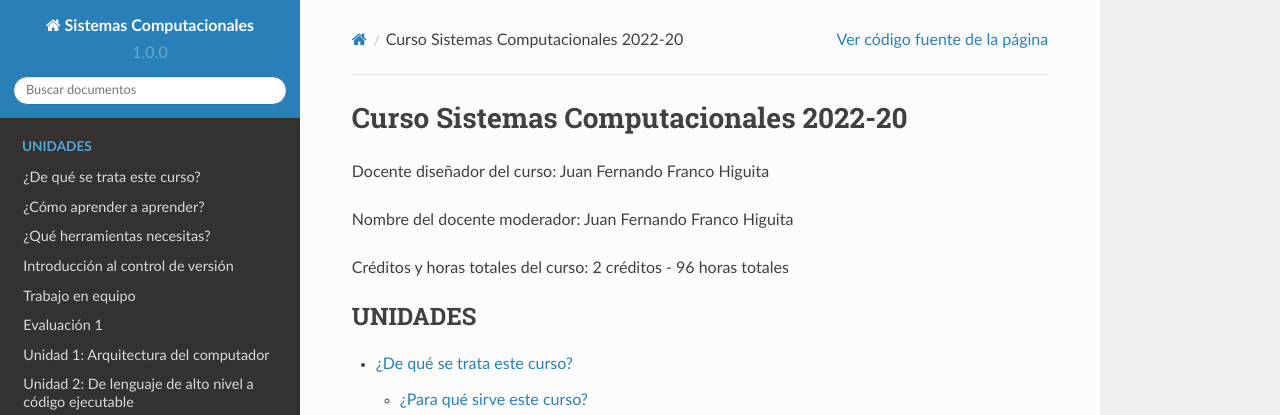
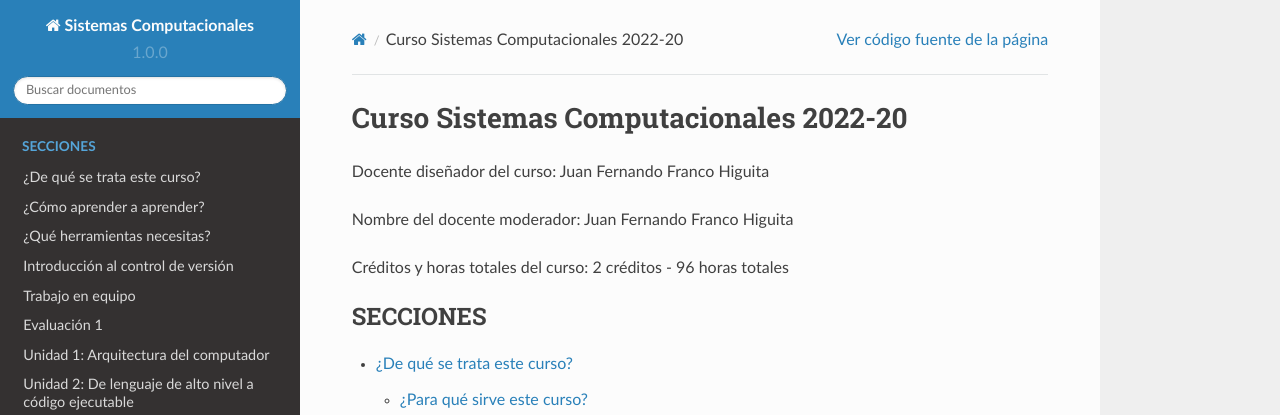
Before and after one commit to juanferfranco/SistemasComputacionales, a Sphinx documentation site: the page built from docs/index.rst, in a window 1280 px wide and 900 px high. Shown: the top 415 px of the window. Built offline with Sphinx 7.4.7 and the Read the Docs theme 2.0.0, drawn with Linux system fonts in a browser that asks for light colours.

Commit message:
update index and conf.py

```diff
--- a/docs/conf.py
+++ b/docs/conf.py
@@ -109,11 +109,11 @@ htmlhelp_basename = 'sistemasComputacionalesDocsdoc'
 latex_elements = {
     # The paper size ('letterpaper' or 'a4paper').
     #
-    # 'papersize': 'letterpaper',
+    'papersize': 'letterpaper',
 
     # The font size ('10pt', '11pt' or '12pt').
     #
-    # 'pointsize': '10pt',
+    'pointsize': '10pt',
 
     # Additional stuff for the LaTeX preamble.
     #
--- a/docs/index.rst
+++ b/docs/index.rst
@@ -10,7 +10,7 @@ Créditos y horas totales del curso: 2 créditos - 96 horas totales
 
 .. toctree::
    :maxdepth: 3
-   :caption: UNIDADES
+   :caption: SECCIONES
 
    ¿De qué se trata este curso? <_intro/intro>
    ¿Cómo aprender a aprender? <_intro/learning>
```
